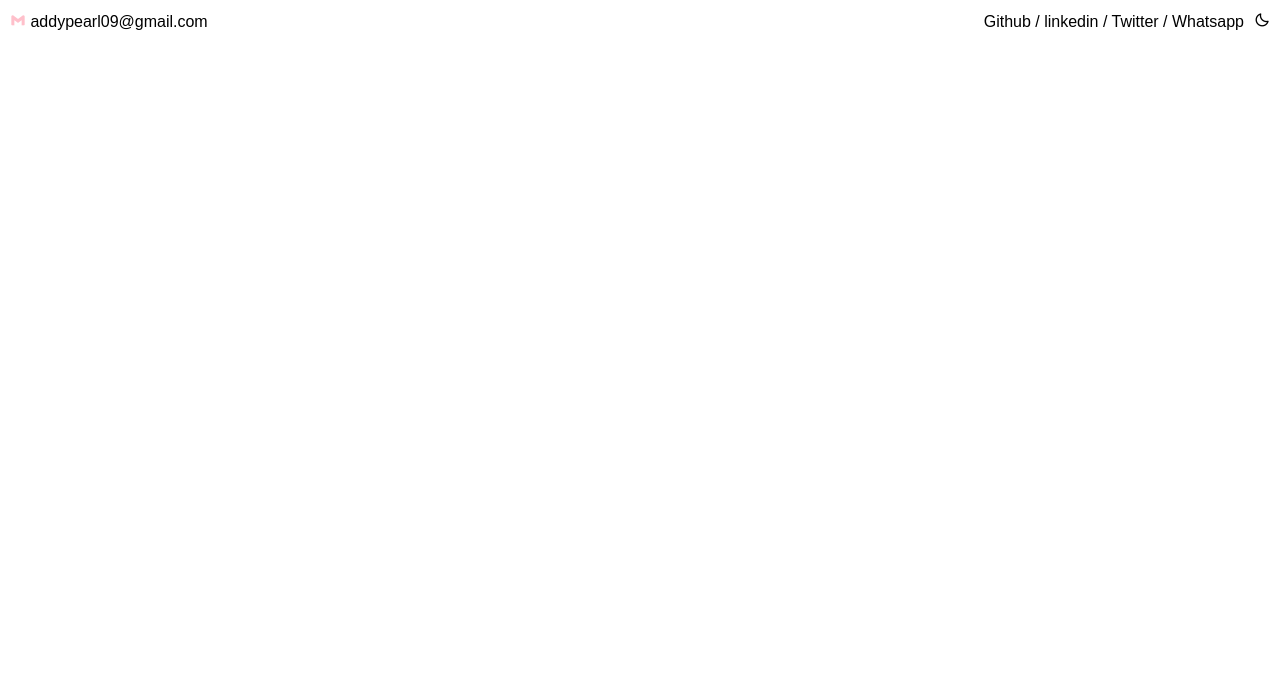
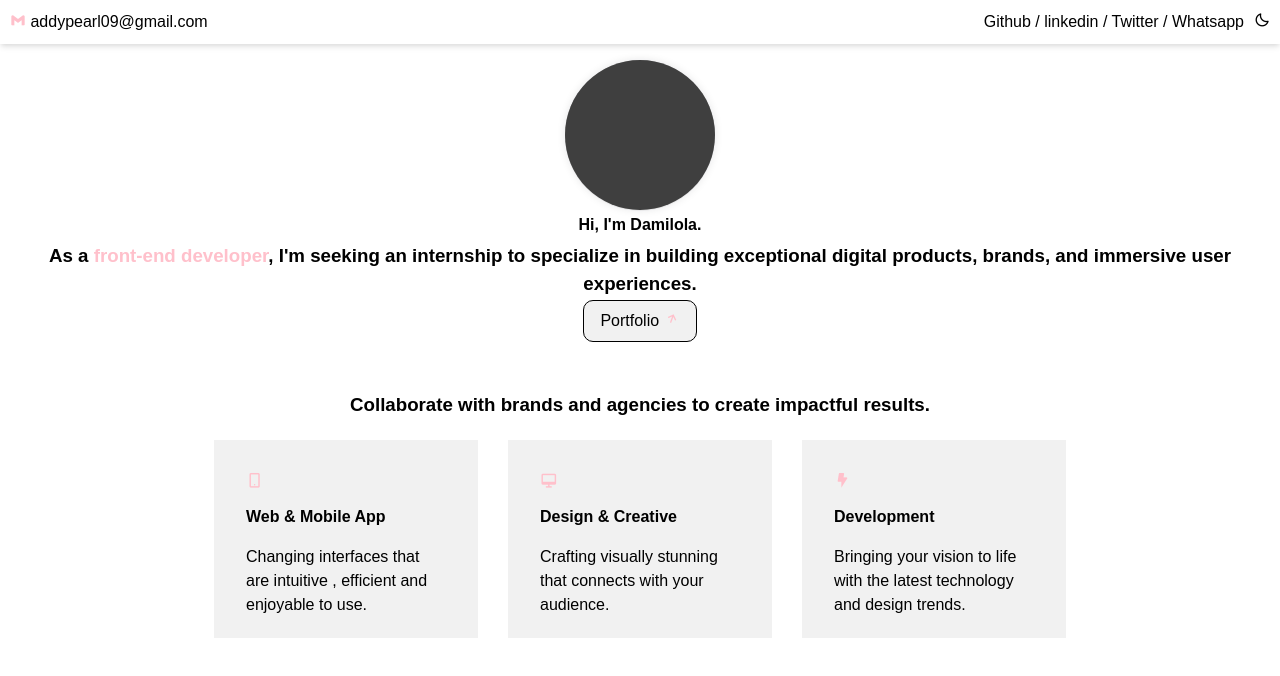
Before and after one commit to Ade1fe/internship, a plain HTML site: page index.html in a window 1280 px wide. Drawn offline with nearby package versions, Linux system fonts and the light colour scheme; grey boxes are pictures that could not be loaded.

Commit message:
work section

```diff
--- a/css/styleOne.css
+++ b/css/styleOne.css
@@ -6,7 +6,13 @@
 :root {
     --white: #fff;
     --black: #000;
+    --dark-harsh :#222;
+    --light-harsh : #f1f1f1;
     --main-color: pink;
+    --white-shadow: rgba(0, 0, 0, 0.1) 0px 4px 6px -1px, rgba(0, 0, 0, 0.06) 0px 2px 4px -1px;
+    --black-shadow: rgba(255, 255, 255, 0.1) 0px 4px 6px -1px, rgba(255, 255, 255, 0.6) 0px 2px 4px -1px;
+    --white-shadows : rgba(17, 17, 26, 0.05) 0px 1px 0px, rgba(17, 17, 26, 0.1) 0px 0px 8px;
+    --black-shadows : rgba(255, 255, 255, 0.05) 0px 1px 0px, rgba(255, 255, 255, 0.1) 0px 0px 8px;
 }
 
 body {
@@ -21,35 +27,41 @@ body.active {
     --white: #000;
     --black: #fff;
     --main-color: green;
+    --dark-harsh: #f1f1f1;
+    --light-harsh: #222;
+    --white-shadow: var(--black-shadow);
+    --white-shadows: var(--black-shadows);
+    /* Change the white-shadow to black-shadow */
     transition: background 1s;
 }
 
 /* header */
 
 header {
-    /* border: 2px solid red; */
     display: flex;
     justify-content: space-between;
     align-items: center;
     padding: 10px;
+    box-shadow: var(--white-shadow);
 }
 
 header ul {
     display: flex;
     list-style: none;
     gap: 10px;
-    /* border: 2px solid red; */
 }
 
 header ul li.social-links {
     margin-left: auto;
 }
 
-header ul li a , a {
+header ul li a,
+a {
     text-decoration: none;
     color: var(--black);
 }
-a i{
+
+a i {
     color: var(--main-color);
 }
 
@@ -60,8 +72,106 @@ header ul li a:hover {
 #theme {
     color: var(--black);
 }
-.theme{
+
+.theme {
     cursor: pointer;
+}
+
+
+/* section 2 */
+.info{
+    padding: 1rem;
+}
+@keyframes rotate {
+    0% {
+        transform: translateX(0);
+    }
+
+    100% {
+        transform: translateX(-100%);
+    }
+}
+
+.info .imgs {
+    width: 150px;
+    height: 150px;
+    border-radius: 50%;
+    box-shadow: var(--white-shadows);
+    overflow: hidden;
+    position: relative;
+    margin: auto;
+}
+
+.info .imgs:before {
+    content: "";
+    position: absolute;
+    top: -2px;
+    left: 0;
+    width: 150%;
+    height: 150%;
+    background-color: rgba(0, 0, 0, 0.6);
+    transform-origin: left center;
+    animation: rotate 5s infinite linear;
+}
+.info .imgs img {
+    width: 100%;
+    height: 100%;
+    object-fit: cover;
+}
+.text{
+    text-align: center;
+    padding: 0.3rem 1rem;
+}
+.info h4{
+    text-align: center;
+    padding: 0.2rem 1rem;
+    padding-bottom: 0;
+}
+.info h3{
+    margin-bottom: 0.7rem;
+}
+.info h3 span{
+    color: var(--main-color);
+}
+.port{
+    border: 1px solid;
+    margin-top: 1rem;
+    padding: 0.7rem 1rem;
+    background-color: var(--light-harsh);
+    border-radius: 10px;
+}
+.text a i{
+    rotate: 20deg;
+    font-size: 16px;
+}
+
+/* section 3 */
+.skills{
+    margin: 2rem 0;
+}
+.boxs{
+    display: flex;
+    gap:20px 30px;
+    justify-content: center;
+    flex-wrap: wrap;
+    margin: 1rem 0;
+}
+
+.box{
+    background-color: var(--light-harsh);
+    color: var(--black);
+    width: 200px;
+    height: 150px;
+    padding: 1rem 2rem;
+    padding-bottom: 2rem;
+}
+.box i {
+    color: var(--main-color);
+    margin: 1rem 0;
+    font-size: 1.1rem;
+}
+.box h4{
+    margin-bottom: 1rem;
 }
 
 
@@ -77,18 +187,7 @@ header ul li a:hover {
 
 
 
-
-
-
-
-
-
-
-
-
-
-
-
+/* max-width: 550px */
 
 @media (max-width: 550px) {
     header {
@@ -105,4 +204,18 @@ header ul li a:hover {
         margin-left: 0;
         margin: 0;
     }
+
+    .box{
+    width: 150px;
+    height: 180px;
+    padding: 1rem 2rem;
 }
+}
+
+
+@media (max-width: 550px){
+    .box{
+        width: 70%;
+        height: max-content;
+    }
+}
--- a/index.html
+++ b/index.html
@@ -19,9 +19,50 @@
         </li>
         <li class="theme"><i class='bx bx-moon' id="theme"></i></li>
     </ul>
-
 </header>
 
+
+<!-- section 2 -->
+
+ <section class="info">
+    <div class="imgs">
+        <img src="https://cdn.pixabay.com/photo/2023/05/03/18/05/great-crested-grebe-7968287_640.jpg" alt="">
+    </div>
+    <h4>Hi, I'm Damilola.</h4>
+    <div class="text">
+     <h3>As a  <span>front-end developer</span>, I'm seeking an internship to specialize in building exceptional digital products, brands, and immersive user experiences.</h3>
+     <a href="" class="port">Portfolio <i class='bx bx-up-arrow-alt' ></i></a>
+    </div>
+ </section>
+
+
+ <!-- section 3 -->
+<section class="skills">
+      <div class="text">
+     <h3>Collaborate with brands and agencies to create impactful results.</h3>
+    </div>
+    <div class="boxs">
+        <div class="box">
+            <i class='bx bx-mobile-alt' ></i>
+            <h4>Web & Mobile App</h4>
+            <p>Changing interfaces that are intuitive , efficient and enjoyable to use.</p>
+        </div>
+
+         <div class="box">
+            <i class='bx bx-desktop' ></i>
+            <h4>Design & Creative</h4>
+            <p>Crafting visually stunning that connects with your audience.</p>
+        </div>
+
+         <div class="box">
+            <i class='bx bxs-bolt' ></i>
+            <h4>Development</h4>
+            <p>Bringing your vision to life with the latest technology and design trends.</p>
+        </div>
+
+    </div>
+
+</section>
 
 
 
```
